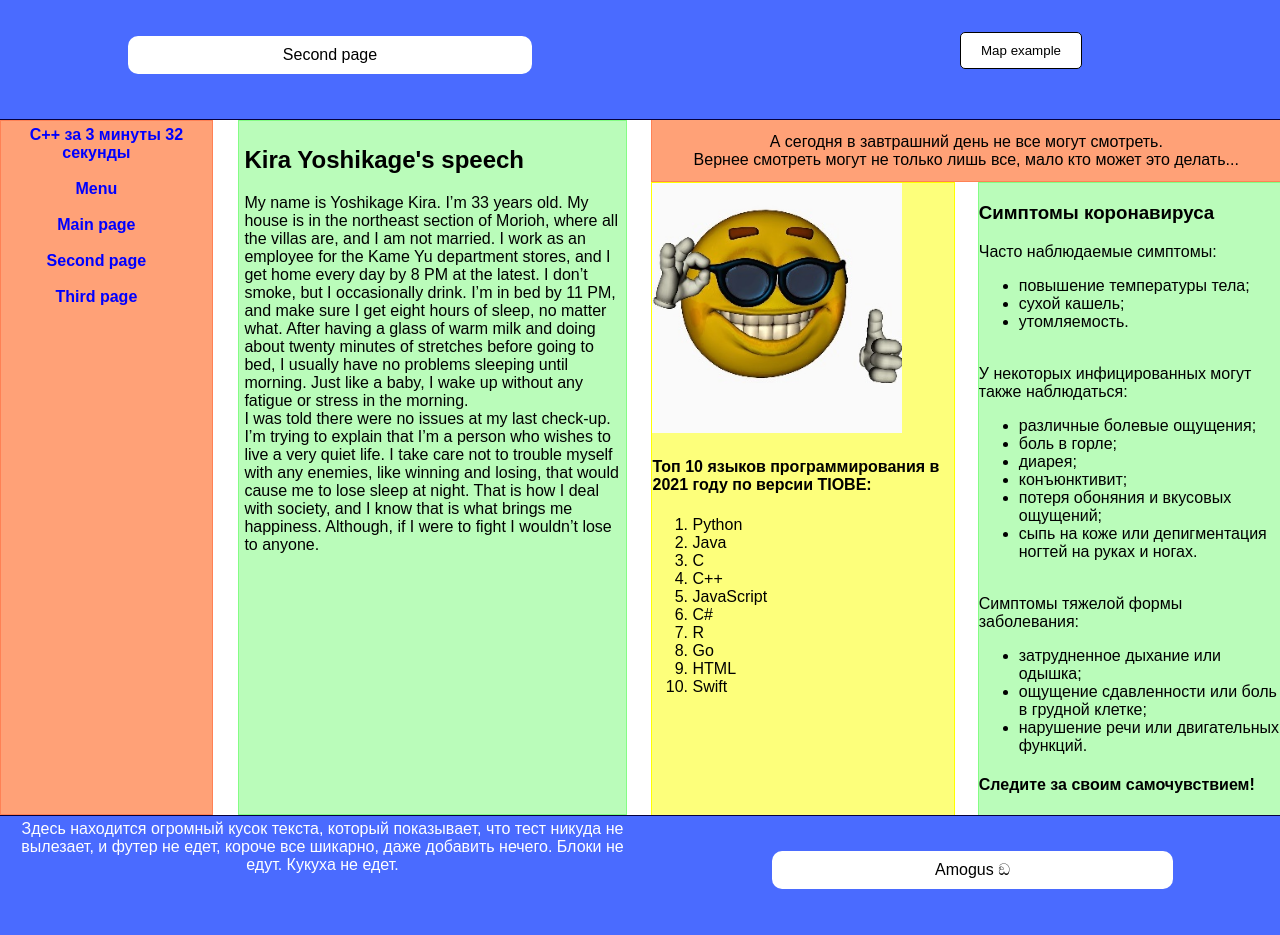
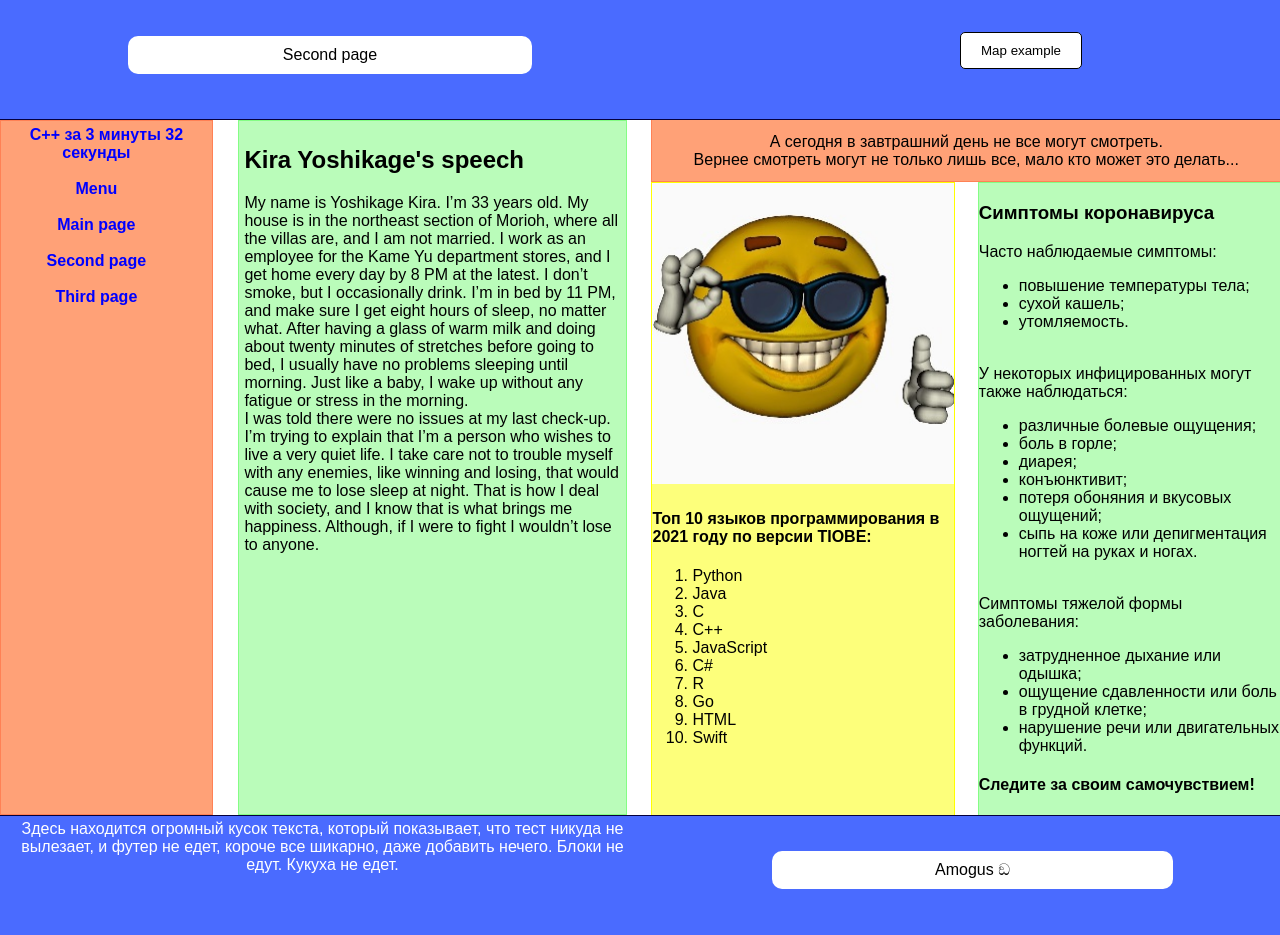
Before and after one commit to kopeishnik/web-lab1, a website: page index2.html in a window 1280 px wide. Drawn offline with nearby package versions, Linux system fonts and the light colour scheme.

Commit message:
i will change repository anyway

```diff
--- a/menu.css
+++ b/menu.css
@@ -77,7 +77,6 @@ footer {
 	color: white;
 	font-weight: 200;
 	text-align: center;
-
 }
 .lower-quote-layout {
 	width: 50%;
--- a/style.css
+++ b/style.css
@@ -158,4 +158,6 @@ button.popup-button {
 }
 .img-no-map {
 	align-self: center;
+	width: 100%;
+	height: auto;
 }
```
Also changed, not shown: index2.html (+1 -1 lines).
